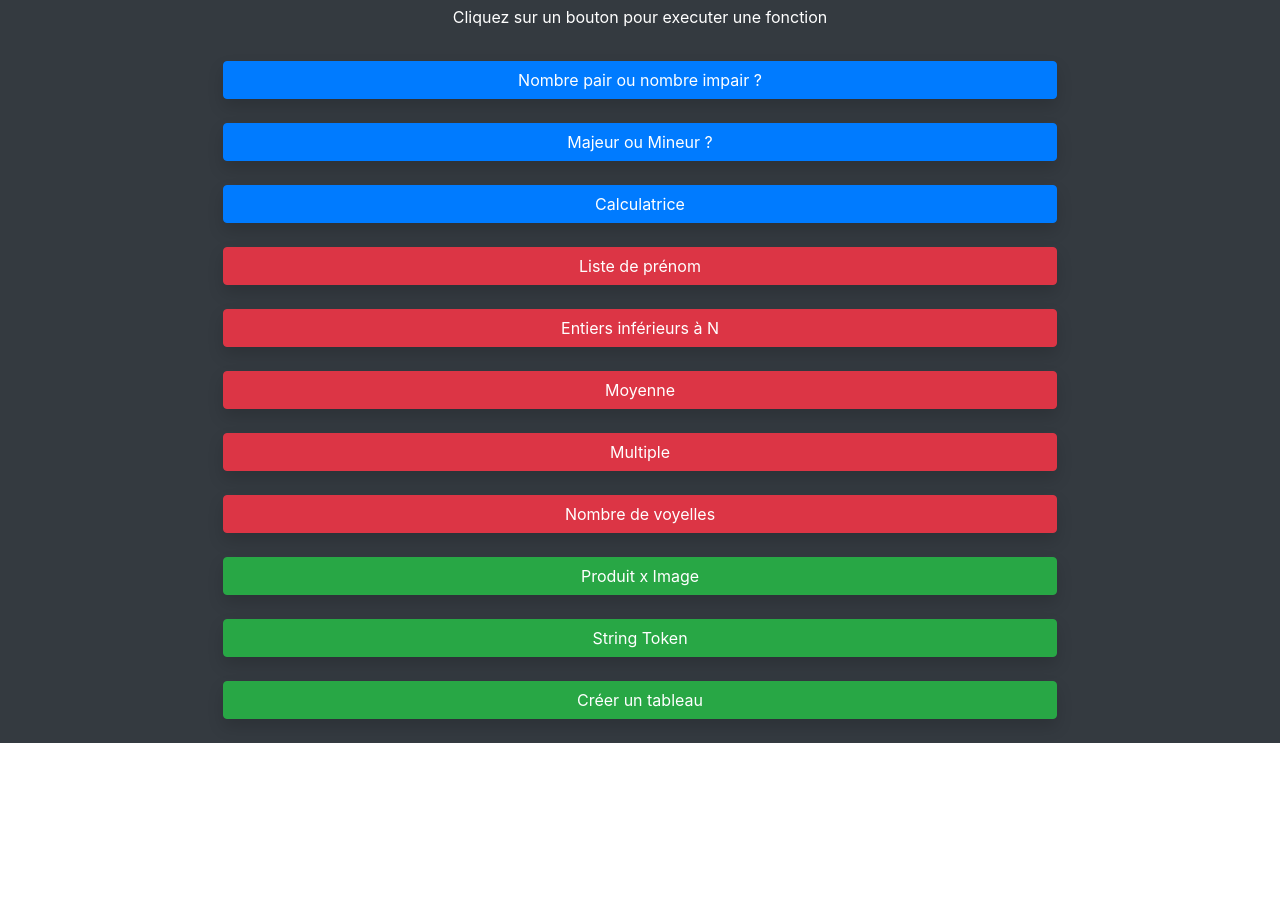
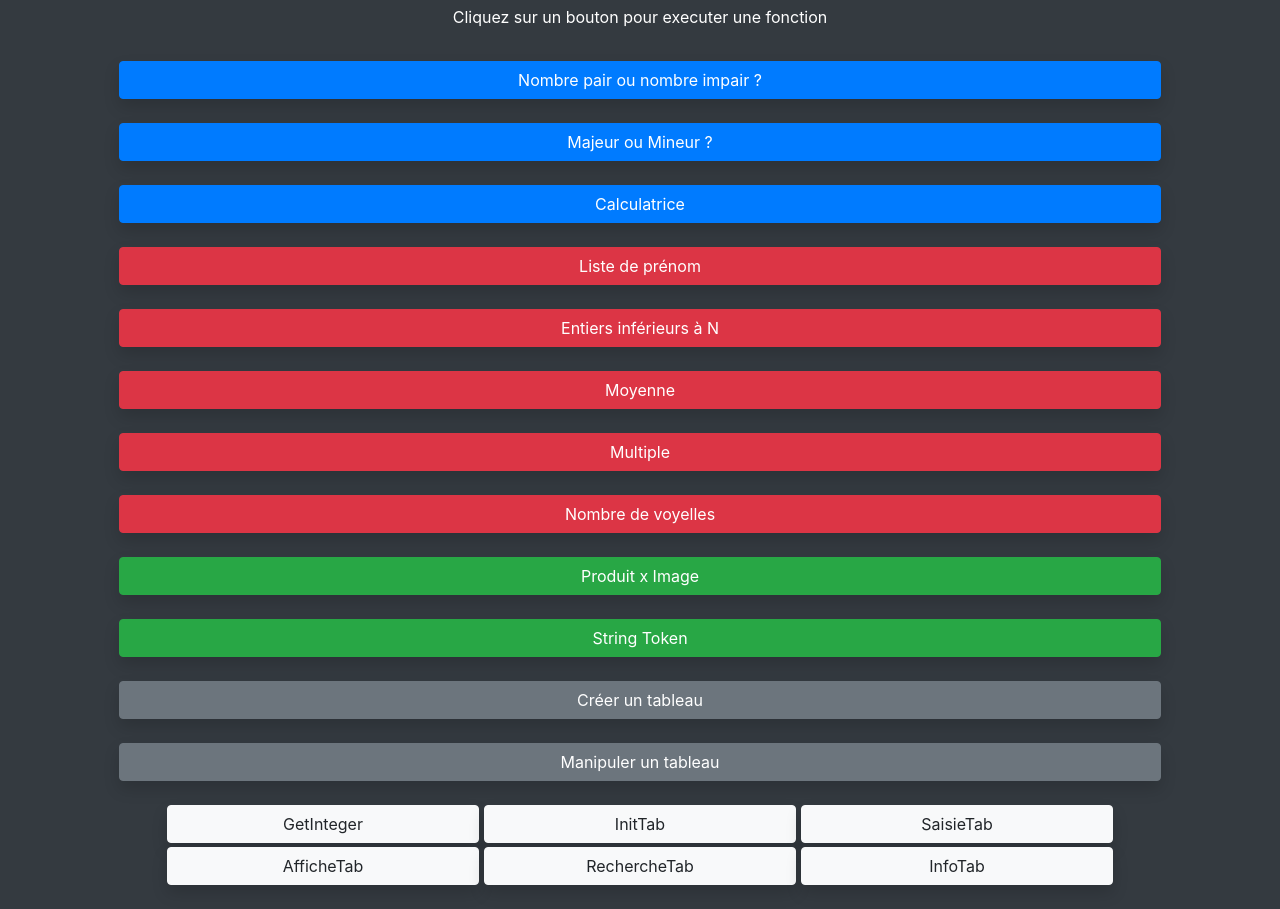
Before and after one commit to VuagnouxBenjamin/exercices-js, a plain HTML site: page index.html in a window 1280 px wide. Shown: the part 99-1008 px from the top of the page. Before the commit the page ends 842 px from the top, so only its background shows below. Drawn offline with nearby package versions, Linux system fonts and the light colour scheme.

Commit message:
Ajout des evenements et variables manipulate tableau

```diff
--- a/assets/js/main.js
+++ b/assets/js/main.js
@@ -35,6 +35,16 @@ let strToken = document.getElementById("strTokBtn");
 
 // --- Créer un tableau
 let tableauBtn = document.getElementById("tableauBtnId");
+
+// --- Manipuler un tableau
+let manipulerTableauBtn = document.getElementById("manipTableauBtnId");
+let GetIntegerBtn = document.getElementById("GetIntegerBtnId");
+let InitTabBtn = document.getElementById("InitTabBtnId");
+let SaisieTabBtn = document.getElementById("SaisieTabBtnId");
+let AfficheTabBtn = document.getElementById("AfficheTabBtnId");
+let RechercheTabBtn = document.getElementById("RechercheTabBtnId");
+let InfoTabBtn = document.getElementById("InfoTabBtnId");
+
 
 // ----- DECLARATION DES FONCTIONS
 
@@ -157,8 +167,8 @@ const multiple = () => {
     };
     for (let i = 1; i <= X; i++) {
         console.log(`${i} x ${N} = ${i*N}`)
-    }
-    return window.alert("Ouvrez la console (f12) pour voir le resultat")
+    };
+    return window.alert("Ouvrez la console (f12) pour voir le resultat");
 }
 
 // --- Voyelle
@@ -171,8 +181,8 @@ const voyelleCount = () => {
         if (voyels.includes(letters[i])) {
             count++
         }
-    }
-    return window.alert(`"${word}" comprend ${count} voyelles`)
+    };
+    return window.alert(`"${word}" comprend ${count} voyelles`);
 }
 
 // --- Produit & Image
@@ -193,7 +203,7 @@ const produitImage = () => {
     // Affichage de la carte
     prodText.innerHTML = `Le cube de ${x} est égale à ${x*x*x}, <br> le produit de ${x} x ${y} est égal à ${x*y}`;
     prodCard.hidden = false;
-    hideCard.addEventListener("click", hideResult)
+    hideCard.addEventListener("click", hideResult);
 }
 
 // --- String Token
@@ -208,7 +218,7 @@ const strTok = () => {
     while (n <= 0 || n > arr.length) {
         n = Number(window.prompt("Valeur invalide, entrez le nième (nombre) mot à éxtraire"));
     };
-    return window.alert(`Le mot que vous avez choisi est : ${arr[(n-1)]}`)
+    return window.alert(`Le mot que vous avez choisi est : ${arr[(n-1)]}`);
 }
 
 // --- Créer un tableau
@@ -219,11 +229,20 @@ const tableau = () => {
     let arr = new Array;
     let item;
     for (let i = 1; i <= x; i++) {
-        item = window.prompt(`Entrez la valeur n° ${i}`)
-        arr.push(item)
+        item = window.prompt(`Entrez la valeur n° ${i}`);
+        arr.push(item);
     }
     // affichage du contenu du tableau.
     return window.alert("Votre tableau : [" + arr + "]")
+}
+
+// --- Manipuler un tableau
+const showManipOptions = () => {
+    console.log("ok")
+}
+
+const manipulerTableau = () => {
+
 }
 
 // ----- GESTION DES EVENEMENTS GLOBAUX
@@ -260,6 +279,15 @@ strToken.onclick = strTok;
 
 // --- Créer un tableau
 tableauBtn.onclick = tableau;
+
+// --- Manipuler un tableau
+manipulerTableauBtn.onclick = showManipOptions;
+GetIntegerBtn.onclick = showManipOptions;
+InitTabBtn.onclick = showManipOptions;
+SaisieTabBtn.onclick = showManipOptions;
+AfficheTabBtn.onclick = showManipOptions;
+RechercheTabBtn.onclick = showManipOptions;
+InfoTabBtn.onclick = showManipOptions;
 //-- commentaires :
 // Mettre une boucle autour des "check if value is good" - DONE
 // Decalrer les variables en hat de la feuille.
--- a/index.html
+++ b/index.html
@@ -7,38 +7,38 @@
     <link rel="stylesheet" href="https://stackpath.bootstrapcdn.com/bootstrap/4.4.1/css/bootstrap.min.css" integrity="sha384-Vkoo8x4CGsO3+Hhxv8T/Q5PaXtkKtu6ug5TOeNV6gBiFeWPGFN9MuhOf23Q9Ifjh" crossorigin="anonymous">
 </head>
 
-<body class="d-flex flex-column h-100">
+<body class="d-flex flex-column">
     <div class="container-fluid bg-dark .bg-dark.bg-gradient d-flex flex-column">
         <div class="text-center mt-5">
             <h1 class="text-white">Exercices Javascript</h1>
             <p class="fw-light fs-5 text-white">Cliquez sur un bouton pour executer une fonction</p>
         </div>
         <div class="text-center mt-3">
-            <button id="pairImpair" class="btn btn-primary col-8 shadow" type="button">Nombre pair ou nombre impair ?</button>
+            <button id="pairImpair" class="btn btn-primary col-10 shadow" type="button">Nombre pair ou nombre impair ?</button>
         </div>
         <div class="text-center mt-4">
-            <button id="majeurMineur" class="btn btn-primary col-8 shadow" type="button">Majeur ou Mineur ?</button>
+            <button id="majeurMineur" class="btn btn-primary col-10 shadow" type="button">Majeur ou Mineur ?</button>
         </div>
         <div class="text-center mt-4">
-            <button id="calculBtn" class="btn btn-primary col-8 shadow" type="button">Calculatrice</button>
+            <button id="calculBtn" class="btn btn-primary col-10 shadow" type="button">Calculatrice</button>
         </div>
         <div class="text-center mt-4">
-            <button id="prenomBtn" class="btn btn-danger col-8 shadow" type="button">Liste de prénom</button>
+            <button id="prenomBtn" class="btn btn-danger col-10 shadow" type="button">Liste de prénom</button>
         </div>
         <div class="text-center mt-4">
-            <button id="infNBtn" class="btn btn-danger col-8 shadow" type="button">Entiers inférieurs à N</button>
+            <button id="infNBtn" class="btn btn-danger col-10 shadow" type="button">Entiers inférieurs à N</button>
         </div>
         <div class="text-center mt-4">
-            <button id="moyenneBtn" class="btn btn-danger col-8 shadow" type="button">Moyenne</button>
+            <button id="moyenneBtn" class="btn btn-danger col-10 shadow" type="button">Moyenne</button>
         </div>
         <div class="text-center mt-4">
-            <button id="multipleBtn" class="btn btn-danger col-8 shadow" type="button">Multiple</button>
+            <button id="multipleBtn" class="btn btn-danger col-10 shadow" type="button">Multiple</button>
         </div>
         <div class="text-center mt-4">
-            <button id="voyelleBtn" class="btn btn-danger col-8 shadow" type="button">Nombre de voyelles</button>
+            <button id="voyelleBtn" class="btn btn-danger col-10 shadow" type="button">Nombre de voyelles</button>
         </div>
         <div class="text-center mt-4">
-            <button id="produitBtn" class="btn btn-success col-8 shadow" type="button">Produit x Image</button>
+            <button id="produitBtn" class="btn btn-success col-10 shadow" type="button">Produit x Image</button>
         </div>
         <div id="produitCard" class="card text-center mx-auto mt-4 shadow" style="width: 18rem;" hidden>
             <img src="./src/img/papillon.jpg" class="card-img-top" alt="Belle image d'un papillon dessiné par un enfant ou un adulte je sais pas.">
@@ -50,10 +50,23 @@
             </div>
         </div>
         <div class="text-center mt-4">
-            <button id="strTokBtn" class="btn btn-success col-8 shadow" type="button">String Token</button>
+            <button id="strTokBtn" class="btn btn-success col-10 shadow" type="button">String Token</button>
         </div>
-        <div class="text-center mt-4 mb-4">
-            <button id="tableauBtnId" class="btn btn-success col-8 shadow" type="button">Créer un tableau</button>
+        <div class="text-center mt-4">
+            <button id="tableauBtnId" class="btn btn-secondary col-10 shadow" type="button">Créer un tableau</button>
+        </div>
+        <div class="text-center mt-4">
+            <button id="manipTableauBtnId" class="btn btn-secondary col-10 shadow" type="button">Manipuler un tableau</button>
+        </div>
+        <div class="text-center mt-4 ">
+            <button id="GetIntegerBtnId" class="btn btn-light col-3 shadow" type="button">GetInteger</button>
+            <button id="InitTabBtnId" class="btn btn-light col-3 shadow" type="button">InitTab</button>
+            <button id="SaisieTabBtnId" class="btn btn-light col-3 shadow" type="button">SaisieTab</button>
+        </div>
+        <div class="text-center mt-1 mb-4">
+            <button id="AfficheTabBtnId" class="btn btn-light col-3 shadow" type="button">AfficheTab</button>
+            <button id="RechercheTabBtnId" class="btn btn-light col-3 shadow" type="button">RechercheTab</button>
+            <button id="InfoTabBtnId" class="btn btn-light col-3 shadow" type="button">InfoTab</button>
         </div>
     </div>
 
```
